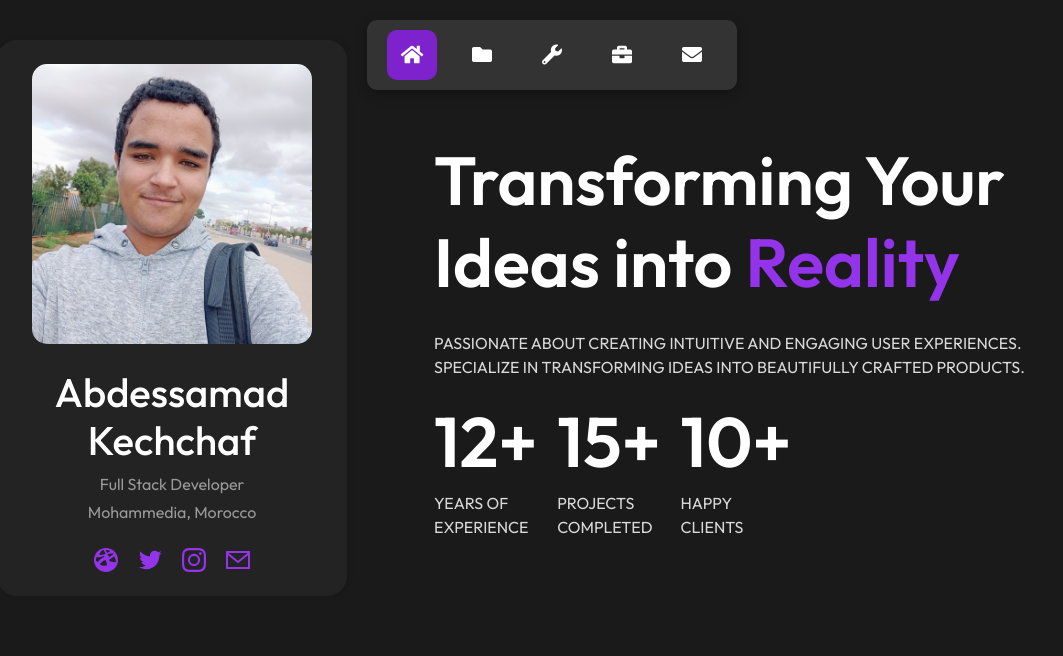
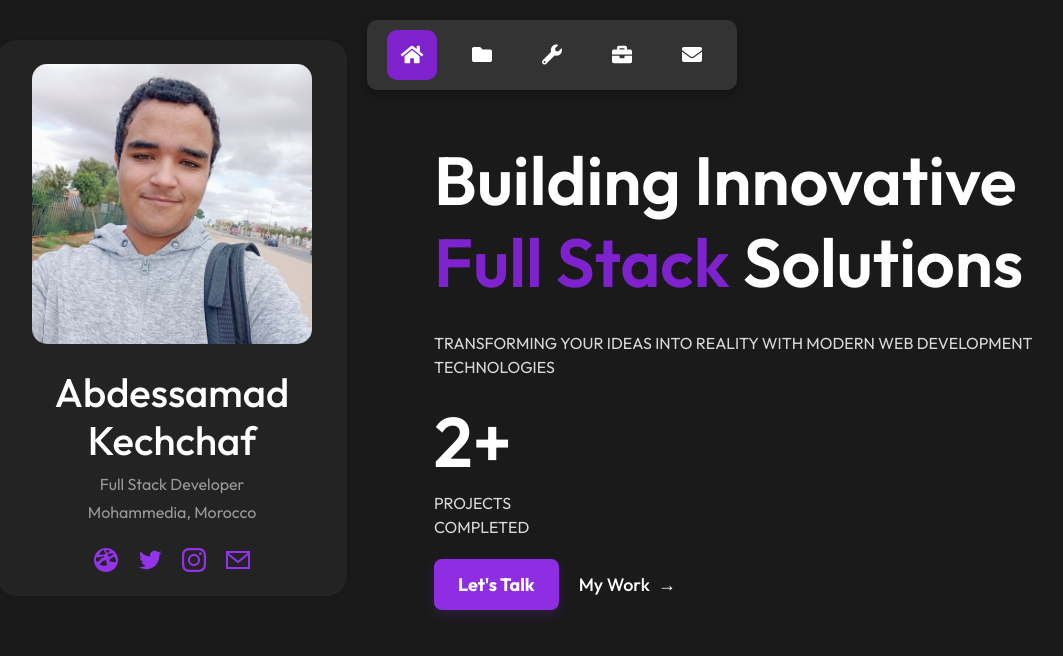
Before and after one commit to Abdessamad202/my-personel-portolio, a plain HTML site: page index.html in a window 1280 px wide. Shown: the whole page, without its empty margins (88-1151 px from the left). Drawn offline with nearby package versions, Linux system fonts and the light colour scheme.

Commit message:
Update index.html: [Describe the specific changes made to index.html]

```diff
--- a/css/style.css
+++ b/css/style.css
@@ -159,7 +159,7 @@ body {
 }
 
 .btn-custom {
-  background-color: #9333ea;
+  background-color: var(--active-hover-color);
   border: none;
   padding: 12px 40px;
   border-radius: 30px;
@@ -167,7 +167,7 @@ body {
 }
 
 .btn-custom:hover {
-  background-color: #a855f7;
+  background-color: var(--active-hover-color);
 }
 
 .text-custom-gray {
@@ -220,7 +220,7 @@ body {
 }
 
 .about__me h1 span{
-  color: #9333ea;
+  color: var(--active-hover-color);
 }
 
 .about__me p{
@@ -260,3 +260,56 @@ body {
     font-size: 40px;
   }
 }
+/* Button Section Styling */
+.button-section {
+  display: flex;
+  align-items: center;
+  gap: 20px;
+}
+
+/* Primary Button Styling */
+.btn-primary {
+  background: #8e2de2;
+  color: #ffffff;
+  padding: 12px 24px;
+  border-radius: 8px;
+  text-decoration: none;
+  font-size: 18px;
+  font-weight: bold;
+  box-shadow: 0 4px 12px rgba(142, 45, 226, 0.2);
+  transition: all 0.3s ease;
+}
+
+.btn-primary:hover {
+  background: #4a00e0;
+  box-shadow: 0 6px 16px rgba(74, 0, 224, 0.3);
+}
+
+/* Secondary Link Styling */
+.link-secondary {
+  color: #ffffff;
+  font-size: 18px;
+  font-weight: 500;
+  text-decoration: none;
+  display: inline-flex;
+  align-items: center;
+  gap: 8px;
+}
+
+.link-secondary:hover {
+  color: #8e2de2;
+}
+
+/* Arrow Animation for Link */
+.link-secondary::after {
+  content: "→";
+  display: inline-block;
+  transition: transform 0.3s ease;
+}
+
+.link-secondary:hover::after {
+  transform: translateX(5px);
+}
+a{
+  text-decoration: none !important;
+}
--- a/index.html
+++ b/index.html
@@ -76,28 +76,21 @@
     <div class="container">
         <div class="content mt-lg-120 mt-100 mb-100">
             <div class="about__me">
-                <h1>Transforming Your Ideas into <span>Reality</span></h1>
-                <p>
-                    Passionate about creating intuitive and engaging user experiences.<br>
-                    Specialize in transforming ideas into beautifully crafted products.
-                </p>
+                <h1>Building Innovative <span>Full Stack </span>Solutions</h1>
+                <p>Transforming Your Ideas into Reality With Modern Web Development Technologies</p>
                 <div class="stats">
                     <div class="stat">
-                        <h2>12+</h2>
-                        <p>Years of</p>
-                        <p>Experience</p>
-                    </div>
-                    <div class="stat">
-                        <h2>15+</h2>
+                        <h2>2+</h2>
                         <p>Projects</p>
                         <p>Completed</p>
                     </div>
-                    <div class="stat">
-                        <h2>10+</h2>
-                        <p>Happy</p>
-                        <p>Clients</p>
-                    </div>
+
                 </div>
+                <div class="button-section">
+                    <a href="#contact" class="btn-primary">Let's Talk</a>
+                    <a href="#work" class="link-secondary">My Work</a>
+                </div>
+
             </div>
         </div>
 
```
